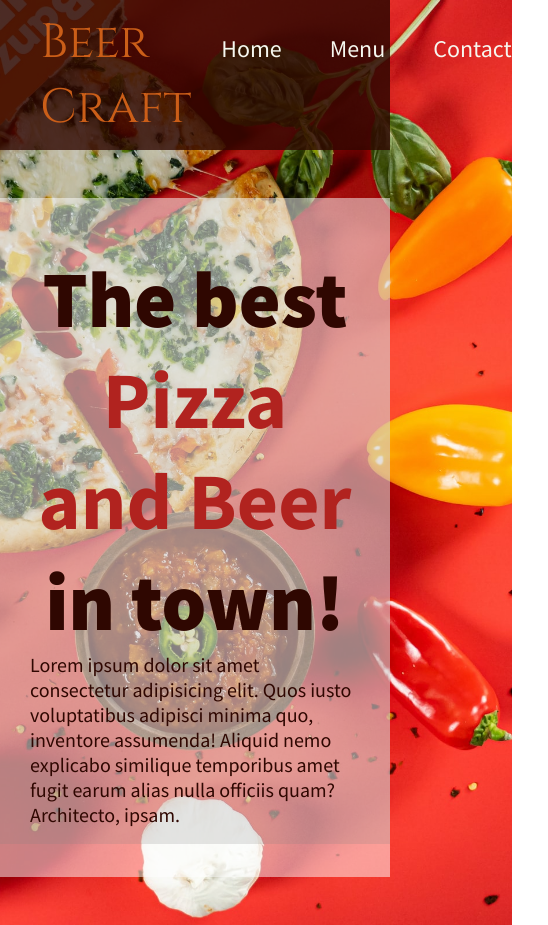
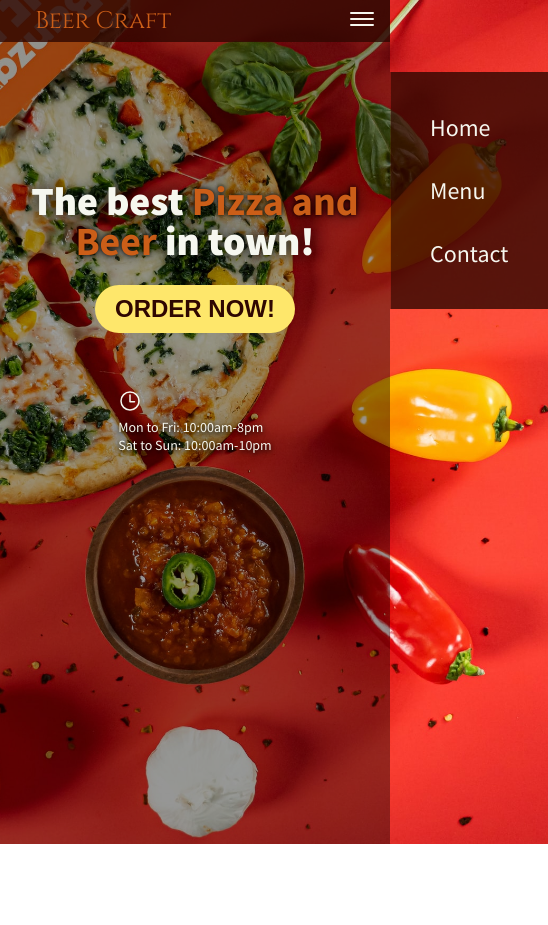
Before and after one commit to hairalei/Pizza, a website built with webpack: page dist/index.html in a window 390 px wide. Shown: the whole page, 548 px wide, since content can reach past the window. After the commit the page ends 844 px from the top, so only its background shows below. Built offline with nearby package versions, Linux system fonts and the light colour scheme.

Commit message:
Fix home page and add media queries

```diff
--- a/dist/index.html
+++ b/dist/index.html
@@ -20,16 +20,38 @@
         <li><a href="#" class="link">Menu</a></li>
         <li><a href="#" class="link">Contact</a></li>
       </ul>
+      <button class="menu">
+        <ion-icon class="icon--menu icon--open" name="menu-outline"></ion-icon>
+        <ion-icon
+          class="icon--menu icon--close"
+          name="close-outline"
+        ></ion-icon>
+      </button>
     </nav>
 
     <div id="container">
-      <h1>The best <strong>Pizza and Beer</strong> in town!</h1>
-      <p>
-        Lorem ipsum dolor sit amet consectetur adipisicing elit. Quos iusto
-        voluptatibus adipisci minima quo, inventore assumenda! Aliquid nemo
-        explicabo similique temporibus amet fugit earum alias nulla officiis
-        quam? Architecto, ipsam.
-      </p>
+      <div class="content--home">
+        <h1 class="headline">
+          The best <strong>Pizza and Beer</strong> in town!
+        </h1>
+        <button class="btn--order">Order now!</button>
+        <div class="details">
+          <div class="schedule">
+            <ion-icon class="icon--time" name="time-outline"></ion-icon>
+            <p class="hours">Mon to Fri: 10:00am-8pm</p>
+            <p class="hours">Sat to Sun: 10:00am-10pm</p>
+          </div>
+        </div>
+      </div>
     </div>
+
+    <script
+      type="module"
+      src="https://unpkg.com/ionicons@5.5.2/dist/ionicons/ionicons.esm.js"
+    ></script>
+    <script
+      nomodule
+      src="https://unpkg.com/ionicons@5.5.2/dist/ionicons/ionicons.js"
+    ></script>
   </body>
 </html>
--- a/dist/style.css
+++ b/dist/style.css
@@ -17,9 +17,6 @@
   padding: 0;
 }
 
-/* Logo  */
-/* font-family: 'Cinzel', serif; */
-
 html {
   font-size: 62.5%;
 }
@@ -27,11 +24,12 @@ html {
 body {
   font-family: "Source Sans Pro", sans-serif;
   font-size: 2rem;
-  color: var(--black);
+  color: var(--white);
   background: url(/dist/img/home.jpg) no-repeat;
   background-size: cover;
   background-position: center;
   min-height: 100vh;
+  overflow: hidden;
 
   /* display: flex;
   flex-direction: column;
@@ -47,28 +45,40 @@ body::after {
   left: 0;
   right: 0;
   bottom: 0;
-  background-color: rgba(0, 0, 0, 0.2);
+  background-color: rgba(0, 0, 0, 0.4);
   z-index: -2;
   width: 100%;
   height: 100%;
 }
 
+button {
+  border: none;
+  background-color: transparent;
+}
+
+button:focus {
+  outline: none;
+}
+
+button:focus-visible,
+a:focus-visible {
+  outline: 3px dotted var(--white);
+}
+
+/************* NAV SECTION  *************/
 .nav {
   display: flex;
   justify-content: space-between;
   align-items: baseline;
-  /* background-color: rgba(0, 0, 0, 0.7);
-  background-color: rgba(255, 255, 255, 0.5); */
-  /* background-color: #f8958f; */
   background-color: rgba(47, 7, 1, 0.8);
   padding: 1rem;
   padding-right: 6.4rem;
+  position: relative;
+  width: 100vw;
 }
 
 .logo-box {
-  /* background-color: var(--white); */
   padding: 0 3rem;
-  /* transform: skewY(-5deg); */
 }
 
 .logo {
@@ -76,13 +86,11 @@ body::after {
   font-weight: 400;
   font-size: 4.8rem;
   color: var(--logo);
-  /* text-shadow: 0 2px 5px rgba(255, 255, 255, 0.5); */
 }
 
 .links {
   display: flex;
   gap: 4.8rem;
-  /* margin-right: 10rem; */
 }
 
 .links li {
@@ -99,34 +107,160 @@ body::after {
   color: var(--logo);
 }
 
-h1 {
-  /* color: var(--white); */
+button.menu {
+  position: absolute;
+  top: 50%;
+  right: 0;
+  transform: translateY(-50%);
+  position: relative;
+}
+
+.icon--open,
+.icon--close {
+  font-size: 4.8rem;
+  color: var(--white);
+  cursor: pointer;
+  position: absolute;
+  top: -3.6rem;
+  right: -1.2rem;
+  visibility: hidden;
+}
+
+/************* HOME SECTION  *************/
+
+h1.headline {
   font-size: 8rem;
   font-weight: 900;
-  /* text-shadow: 5px 5px 10px rgba(0, 0, 0, 0.7); */
+  text-shadow: 0 0 15px rgba(0, 0, 0, 0.9);
   text-align: center;
+  line-height: 0.9;
+  margin-bottom: 4.8rem;
 }
 
-h1 strong {
-  color: var(--primary-color);
+h1.headline strong {
+  color: var(--logo);
+  text-shadow: 0 0 15px rgba(0, 0, 0, 0.6), 0 0 5px rgba(0, 0, 0, 8);
 }
 
 #container {
   z-index: 99;
-  background-color: rgba(255, 255, 255, 0.5);
   width: 100%;
   height: 100%;
   padding: 5rem 3rem;
   max-width: 100rem;
-  margin: 4.8rem auto;
-  /* clip-path: polygon(
-    0 21%,
-    11% 0,
-    89% 0,
-    100% 21%,
-    100% 79%,
-    89% 100%,
-    11% 100%,
-    0 79%
-  ); */
+  min-height: 55rem;
+  margin: 0 auto;
+
+  display: flex;
+  flex-direction: column;
+  align-items: center;
+  justify-content: center;
 }
+
+.content--home {
+  display: flex;
+  flex-direction: column;
+  align-items: center;
+  justify-content: center;
+}
+
+button.btn--order {
+  font-size: 3.2rem;
+  background-color: var(--yellow);
+  padding: 2.4rem 3.2rem;
+  border-radius: 3rem;
+  cursor: pointer;
+  text-transform: uppercase;
+  color: var(--black);
+  font-weight: bold;
+  transition: all 0.2s ease;
+  margin-bottom: 7.2rem;
+}
+
+button.btn--order:hover {
+  background-color: var(--green);
+  color: var(--white);
+}
+
+button.btn--order:active {
+  transform: scale(0.98);
+}
+
+.icon--time {
+  font-size: 3.2rem;
+}
+
+.hours {
+  text-shadow: 0 0 15px rgba(0, 0, 0, 0.6), 0 2px 5px rgba(0, 0, 0, 1);
+}
+
+@media (max-width: 70em) {
+  .nav {
+    padding: 0.5rem;
+    padding-right: 2.4rem;
+  }
+
+  h1.headline {
+    font-size: 4.8rem;
+    margin-bottom: 2.4rem;
+  }
+
+  button.btn--order {
+    font-size: 2.4rem;
+    padding: 2rem 3rem;
+    margin-bottom: 6.4rem;
+  }
+
+  .links {
+    flex-direction: column;
+    gap: 3.2rem;
+
+    position: absolute;
+    top: 7.2rem;
+    right: 0;
+    background-color: rgba(47, 7, 1, 0.8);
+    padding: 4rem;
+    transform: translateX(100%);
+  }
+
+  .icon--open {
+    visibility: visible;
+  }
+}
+
+@media (max-width: 25em) {
+  .logo {
+    font-size: 2.4rem;
+  }
+
+  .icon--menu {
+    font-size: 3.2rem;
+    top: -2.5rem;
+  }
+
+  .container {
+    max-width: 100%;
+  }
+
+  h1.headline {
+    font-size: 4rem;
+    margin-bottom: 2.4rem;
+    line-height: 1;
+  }
+
+  button.btn--order {
+    font-size: 2.4rem;
+    padding: 1rem 2rem;
+    margin-bottom: 5.6rem;
+  }
+
+  .icon--time {
+    font-size: 2.4rem;
+  }
+
+  .hours {
+    font-size: 1.4rem;
+  }
+}
+
+/************* MENU SECTION  *************/
```
